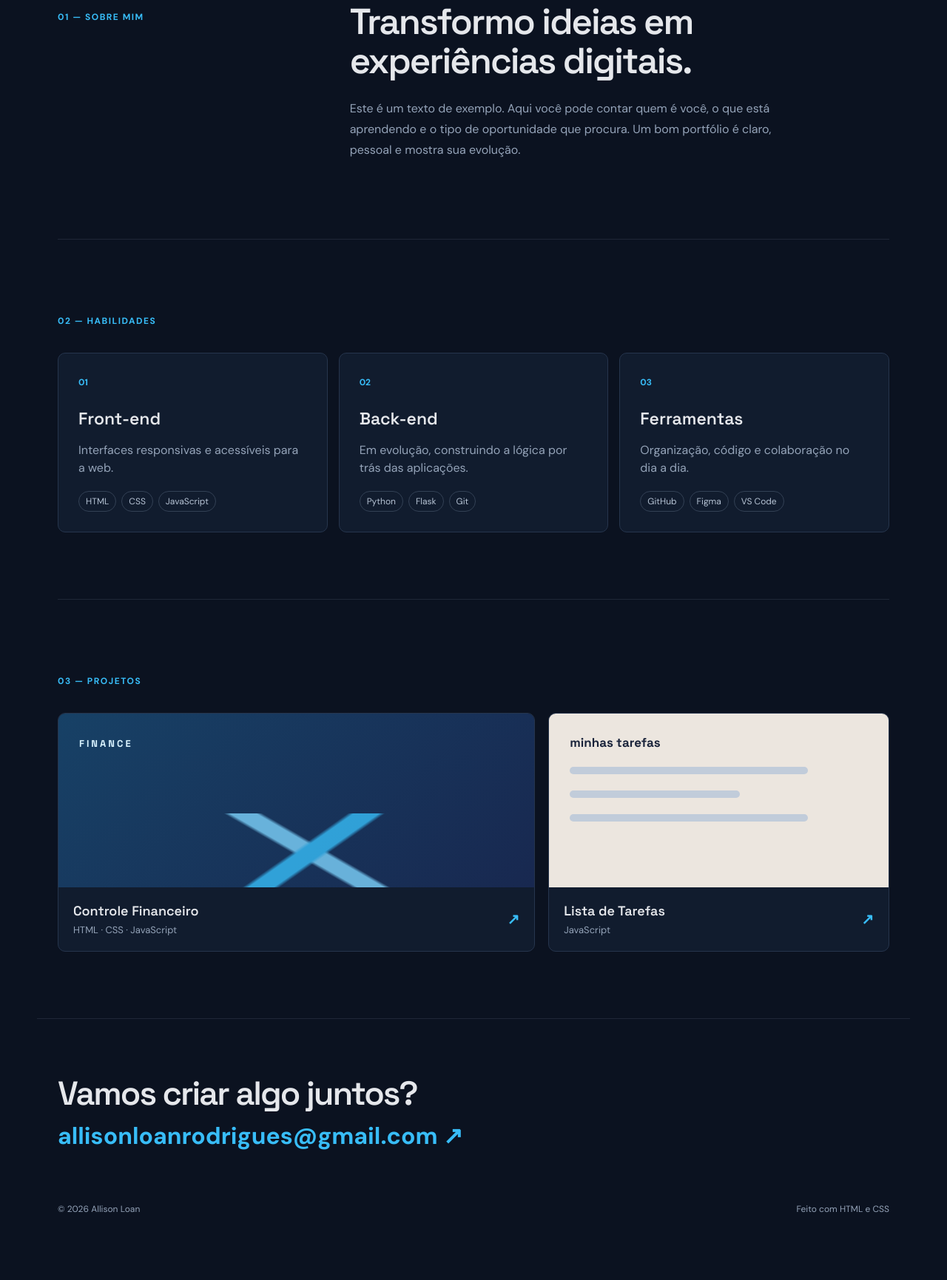
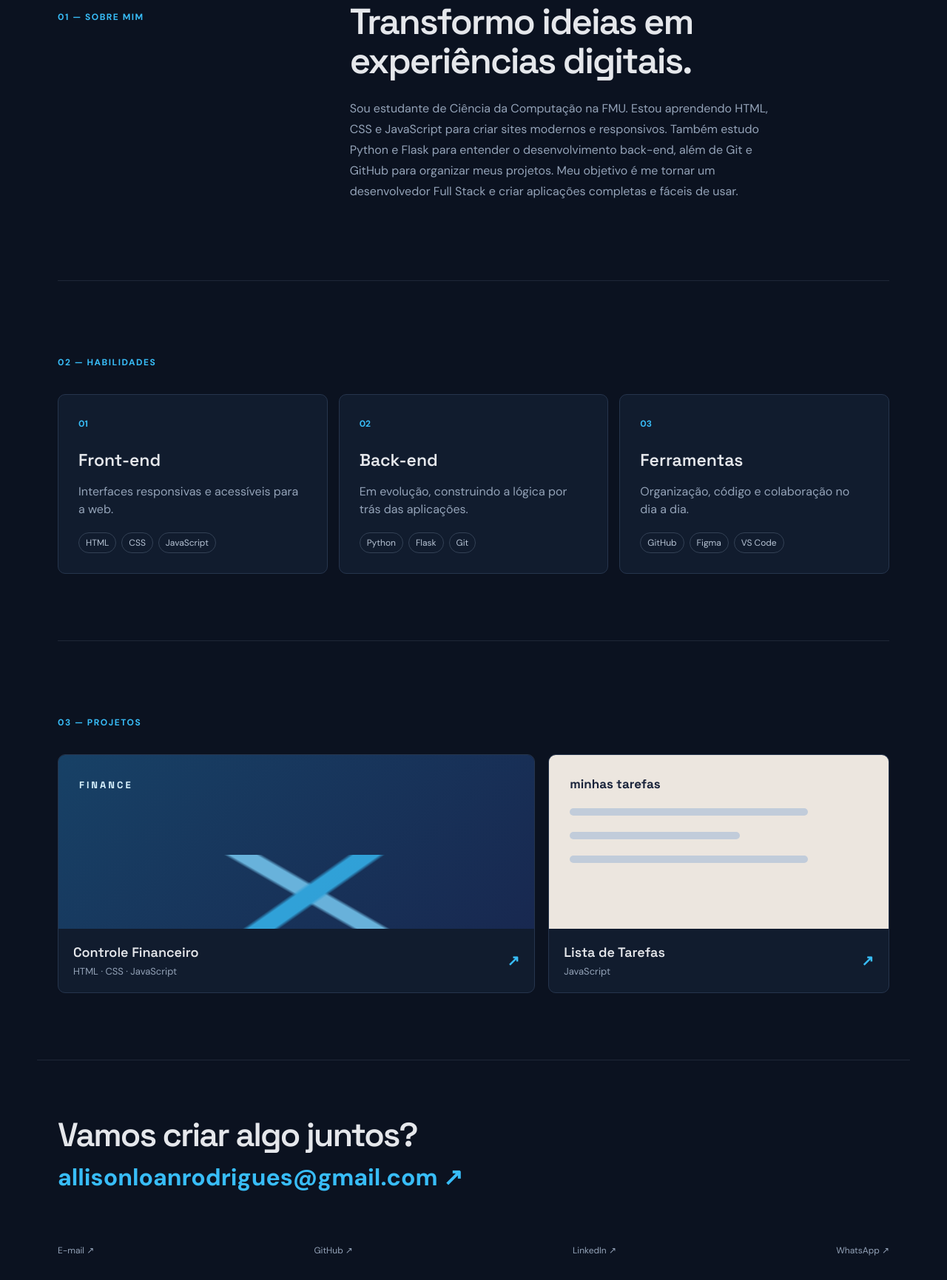
Before and after one commit to allisonloanrr/meu-portfolio, a plain HTML site: page index.html in a window 1280 px wide. Shown: the part 772-2503 px from the top of the page at 74% size. Before the commit the page ends 2447 px from the top, so only its background shows below. Drawn offline with Linux system fonts and the light colour scheme.

Commit message:
Revise portfolio details and contact links
Updated personal information and links in the portfolio.

```diff
--- a/index.html
+++ b/index.html
@@ -12,7 +12,7 @@
 <body>
   <div class="cursor-glow" aria-hidden="true"></div>
   <header class="topbar">
-    <a class="logo" href="#inicio">LS<span>.</span></a>
+    <a class="logo" href="#inicio">AL<span>.</span></a>
     <nav>
       <a href="#sobre">Sobre</a>
       <a href="#habilidades">Habilidades</a>
@@ -26,16 +26,16 @@
       <div class="hero-copy">
         <p class="eyebrow"><span></span> Disponível para oportunidades</p>
         <h1>Olá, eu sou<br /><strong>Allison Loan.</strong></h1>
-        <p class="intro">Desenvolvedor <b>Front-end</b> em formação, criando interfaces modernas, rápidas e fáceis de usar.</p>
+        <p class="intro">Desenvolvedor <b>Full Stack</b> em formação, criando interfaces e automações modernas, rápidas e fáceis de usar.</p>
         <div class="hero-actions">
           <a class="button primary" href="#projetos">Ver projetos <span>↓</span></a>
-          <a class="button secondary" href="https://github.com/" target="_blank" rel="noreferrer">GitHub ↗</a>
+          <a class="button secondary" href="https://github.com/allisonloanrr" target="_blank" rel="noreferrer">GitHub ↗</a>
         </div>
       </div>
       <div class="portrait-wrap" aria-label="Espaço reservado para foto de perfil">
         <div class="orbit orbit-one"></div><div class="orbit orbit-two"></div>
         <div class="photo-frame">
-          <img class="profile-photo" src="fotoperfil.jpg" alt="Foto de perfil de Lucas Silva" />
+          <img class="profile-photo" src="fotoperfil.jpg" alt="Foto de perfil de Allison Loan" />
         </div>
         <div class="floating-card card-code">&lt;/&gt; <span>Front-end</span></div>
         <div class="floating-card card-location">⌖ <span>Brasil</span></div>
@@ -46,7 +46,7 @@
       <p class="section-label">01 — SOBRE MIM</p>
       <div class="about-content">
         <h2>Transformo ideias em experiências digitais.</h2>
-        <p>Este é um texto de exemplo. Aqui você pode contar quem é você, o que está aprendendo e o tipo de oportunidade que procura. Um bom portfólio é claro, pessoal e mostra sua evolução.</p>
+        <p>Sou estudante de Ciência da Computação na FMU. Estou aprendendo HTML, CSS e JavaScript para criar sites modernos e responsivos. Também estudo Python e Flask para entender o desenvolvimento back-end, além de Git e GitHub para organizar meus projetos. Meu objetivo é me tornar um desenvolvedor Full Stack e criar aplicações completas e fáceis de usar.</p>
       </div>
     </section>
 
@@ -70,8 +70,18 @@
 
   <footer>
     <p>Vamos criar algo juntos?</p><a href="mailto:allisonloanrodrigues@gmail.com">allisonloanrodrigues@gmail.com ↗</a>
-    <div><span>© 2026 Allison Loan</span><span>Feito com HTML e CSS</span></div>
-  </footer>
-  <script src="script.js"></script>
-</body>
-</html>
+    <div class="contact-links">
+  <a href="mailto:allisonloanrodrigues@gmail.com">E-mail ↗</a>
+
+  <a href="https://github.com/allisonloanrr" target="_blank">
+    GitHub ↗
+  </a>
+
+  <a href="https://www.linkedin.com/in/allison-ribeiro-535a71388/" target="_blank">
+    LinkedIn ↗
+  </a>
+
+  <a href="https://wa.me/11934511688" target="_blank">
+    WhatsApp ↗
+  </a>
+</div>
```
